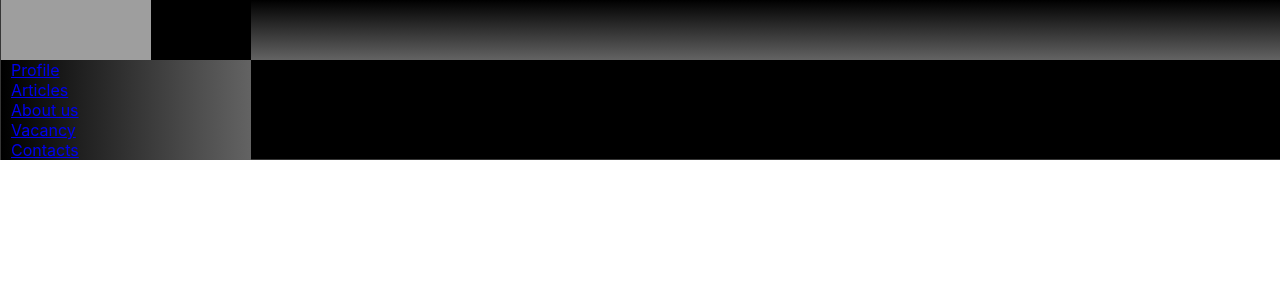
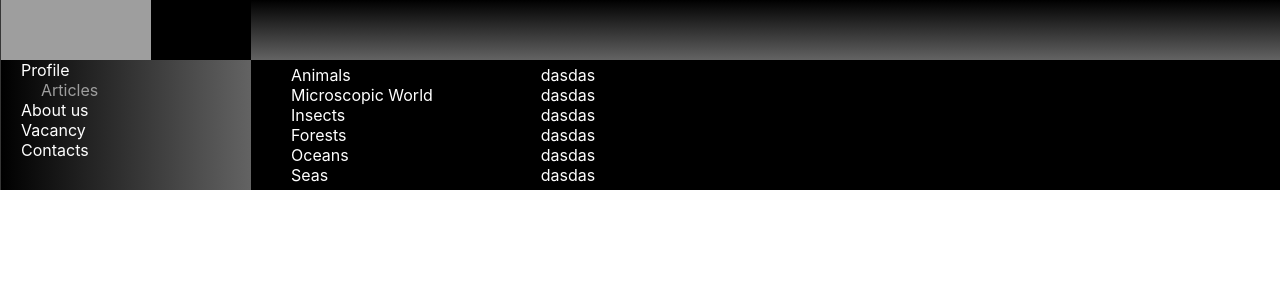
Before and after one commit to vyacheslav1618/my-react-app-natgeographic, a React (Create React App) app: page /articles in a window 1280 px wide. Shown: the top 300 px of the page. Built offline with nearby package versions, Linux system fonts and the light colour scheme; grey boxes are pictures that could not be loaded.

Commit message:
create Articles page + css

```diff
--- a/src/App.js
+++ b/src/App.js
@@ -4,8 +4,8 @@ import './App.css';
 import Header from "./components/Header/Header";
 import NavBar from "./components/NavBar/NavBar";
 import Profile from "./components/Profile/Profile";
-import ArticlesSection from "./components/Articles/ArticlesSection";
-import {BrowserRouter, Route, Routes} from "react-router-dom";
+import ArticlesPage from "./components/Articles/ArticlesPage";
+import {Route, Routes} from "react-router-dom";
 import AboutUs from "./components/AboutUs/AboutUs";
 import Vacancy from "./components/Vacancy/Vacancy";
 import Contacts from "./components/Contacts/Contacts";
@@ -18,7 +18,7 @@ const App = () => {
                 <NavBar/>
                 <Routes>
                     <Route path="/profile" element={<Profile/>}/>
-                    <Route path="/articles" element={<ArticlesSection/>}/>
+                    <Route path="/articles" element={<ArticlesPage/>}/>
                     <Route path="/about-us" element={<AboutUs/>}/>
                     <Route path="/vacancy" element={<Vacancy/>}/>
                     <Route path="/contacts" element={<Contacts/>}/>
--- a/src/components/AboutUs/AboutUs.jsx
+++ b/src/components/AboutUs/AboutUs.jsx
@@ -1,6 +1,6 @@
 import React from "react";
 import s from './AboutUs.module.css';
-import MainWallpaper from "./MainWallpaper/MainWallpaper";
+import MainWallpaper from "../Profile/MainWallpaper/MainWallpaper";
 
 const AboutUs = () => {
     return <div className={s.content}>
--- /dev/null
+++ b/src/components/Articles/ArticlesPage.jsx
@@ -0,0 +1,26 @@
+import React from "react";
+import s from './ArticlesPage.module.css'
+
+const ArticlesPage = () => {
+    return <div className={s.articlePage}>
+
+        <div className={s.articleCategories}>
+            <div className={s.category}>Animals</div>
+            <div className={s.category}>Microscopic World</div>
+            <div className={s.category}>Insects</div>
+            <div className={s.category}>Forests</div>
+            <div className={s.category}>Oceans</div>
+            <div className={s.category}>Seas</div>
+        </div>
+        <div className={s.articlesOfSelectedCategory}>
+            <div className={s.articlesLisOfSelectedCategory}>dasdas</div>
+            <div className={s.articlesLisOfSelectedCategory}>dasdas</div>
+            <div className={s.articlesLisOfSelectedCategory}>dasdas</div>
+            <div className={s.articlesLisOfSelectedCategory}>dasdas</div>
+            <div className={s.articlesLisOfSelectedCategory}>dasdas</div>
+            <div className={s.articlesLisOfSelectedCategory}>dasdas</div>
+        </div>
+    </div>
+}
+
+export default ArticlesPage;
--- /dev/null
+++ b/src/components/Articles/ArticlesPage.module.css
@@ -0,0 +1,26 @@
+.articlePage{
+    display: grid;
+    grid-template-columns: 2fr 8fr;
+}
+
+.articlePage .articleCategories{
+    color : white;
+    margin-left: 20px;
+    text-decoration: none;
+    padding: 5px 10px 5px 20px;
+}
+
+.articleCategories .category{
+
+}
+
+.articlePage .articlesOfSelectedCategory{
+    color : white;
+    margin-left: 20px;
+    text-decoration: none;
+    padding: 5px 10px 5px 20px;
+}
+
+.articlesOfSelectedCategory .articlesLisOfSelectedCategory{
+
+}
--- a/src/components/Articles/ArticlesSection.jsx
+++ /dev/null
@@ -1,10 +0,0 @@
-import React from "react";
-import s from './ArticlesSection.module.css';
-
-const ArticlesSection = () => {
-    return <div className={s.content}>
-
-    </div>
-}
-
-export default ArticlesSection;
--- a/src/components/Articles/ArticlesSection.module.css
+++ /dev/null
@@ -1,10 +0,0 @@
-.content {
-    grid-area: c;
-    background-color: black;
-    border-right-style: ridge;
-    border-right-color: #363636;
-    border-right-width: 1px;
-    border-bottom-style: ridge;
-    border-bottom-color: #363636;
-    border-bottom-width: 1px;
-}
--- a/src/components/Contacts/Contacts.jsx
+++ b/src/components/Contacts/Contacts.jsx
@@ -1,6 +1,6 @@
 import React from "react";
 import s from './Contacts.module.css';
-import MainWallpaper from "./MainWallpaper/MainWallpaper";
+import MainWallpaper from "../Profile/MainWallpaper/MainWallpaper";
 
 const Contacts = () => {
     return <div className={s.content}>
--- a/src/components/NavBar/NavBar.jsx
+++ b/src/components/NavBar/NavBar.jsx
@@ -1,24 +1,27 @@
 import React from "react";
 import s from './NavBar.module.css';
+import {NavLink} from "react-router-dom";
 
 const NavBar = () => {
-    return (<nav className={s.nav}>
+    return (
+        <nav className={s.nav}>
             <div className={s.navBarFont}>
-            <a href="/profile">Profile</a>
+                <NavLink to="/profile" className = { navData => navData.isActive ? s.navBarFont : s.active }>Profile</NavLink>
             </div>
             <div className={s.navBarFont}>
-            <a href="/articles">Articles</a>
+                <NavLink to="/articles" className = { navData => navData.isActive ? s.navBarFont : s.active }>Articles</NavLink>
             </div>
             <div className={s.navBarFont}>
-            <a href="/about-us">About us</a>
+                <NavLink to="/about-us" className = { navData => navData.isActive ? s.navBarFont : s.active }>About us</NavLink>
             </div>
             <div className={s.navBarFont}>
-            <a href="/vacancy">Vacancy</a>
+                <NavLink to="/vacancy" className = { navData => navData.isActive ? s.navBarFont : s.active }>Vacancy</NavLink>
             </div>
             <div className={s.navBarFont}>
-            <a href="/contacts">Contacts</a>
+                <NavLink to="/contacts" className = { navData => navData.isActive ? s.navBarFont : s.active }>Contacts</NavLink>
             </div>
-    </nav>);
+        </nav>
+    );
 }
 
 export default NavBar;
--- a/src/components/NavBar/NavBar.module.css
+++ b/src/components/NavBar/NavBar.module.css
@@ -6,10 +6,16 @@
     border-left-style: ridge;
     border-left-color: #363636;
     border-left-width: 1px;
+
 }
 
 .navBarFont{
-    color : #fff;
-    margin-left: 10px;
+    color : #9e9e9e;
+    margin-left: 20px;
+    text-decoration: none;
+}
 
- }
+.active {
+    color : white;
+    text-decoration: none;
+}
--- a/src/components/Vacancy/Vacancy.jsx
+++ b/src/components/Vacancy/Vacancy.jsx
@@ -1,6 +1,6 @@
 import React from "react";
 import s from './Vacancy.module.css';
-import MainWallpaper from "./MainWallpaper/MainWallpaper";
+import MainWallpaper from "../Profile/MainWallpaper/MainWallpaper";
 
 const Vacancy = () => {
     return <div className={s.content}>
```
Lines whose indentation alone changed are shown as unchanged.
